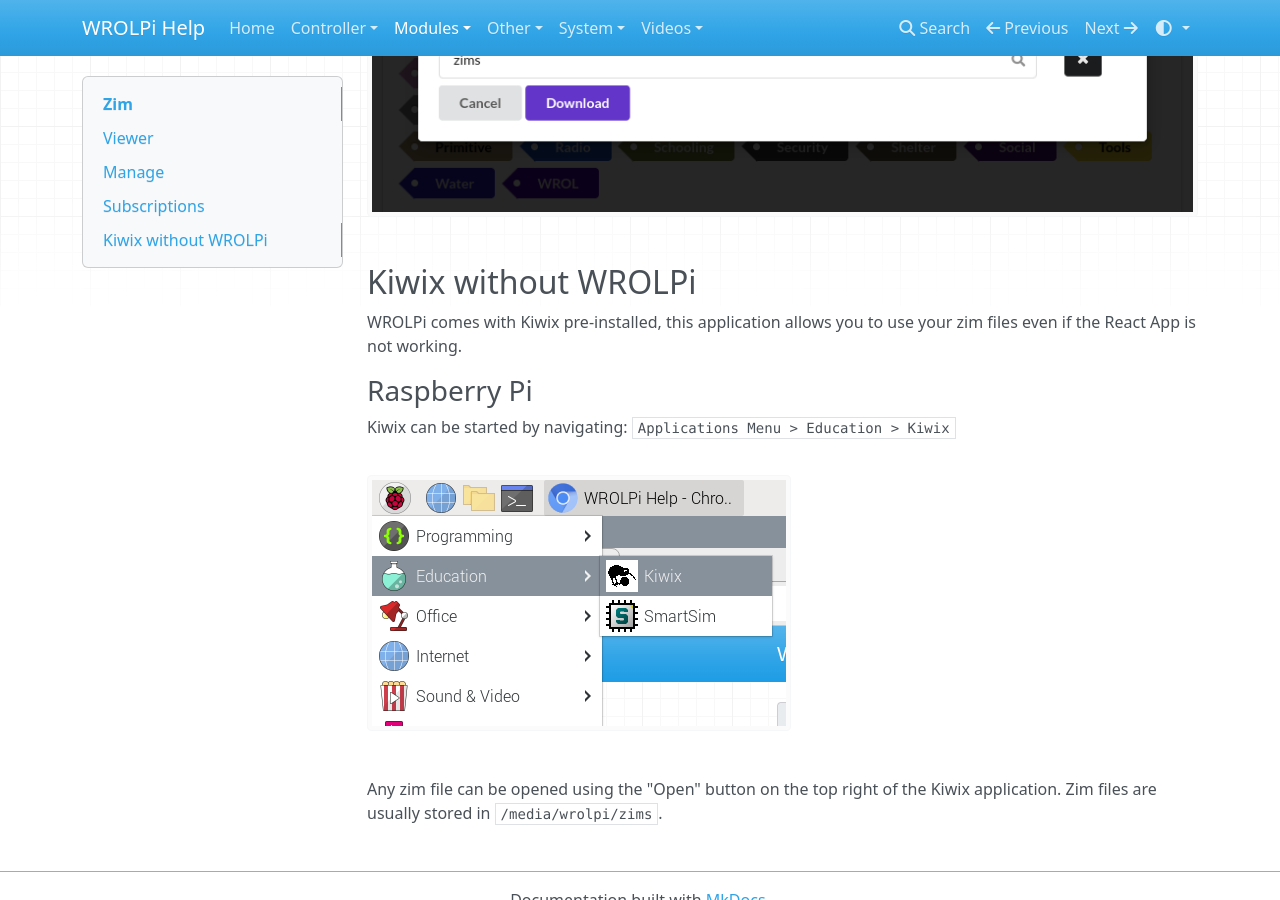
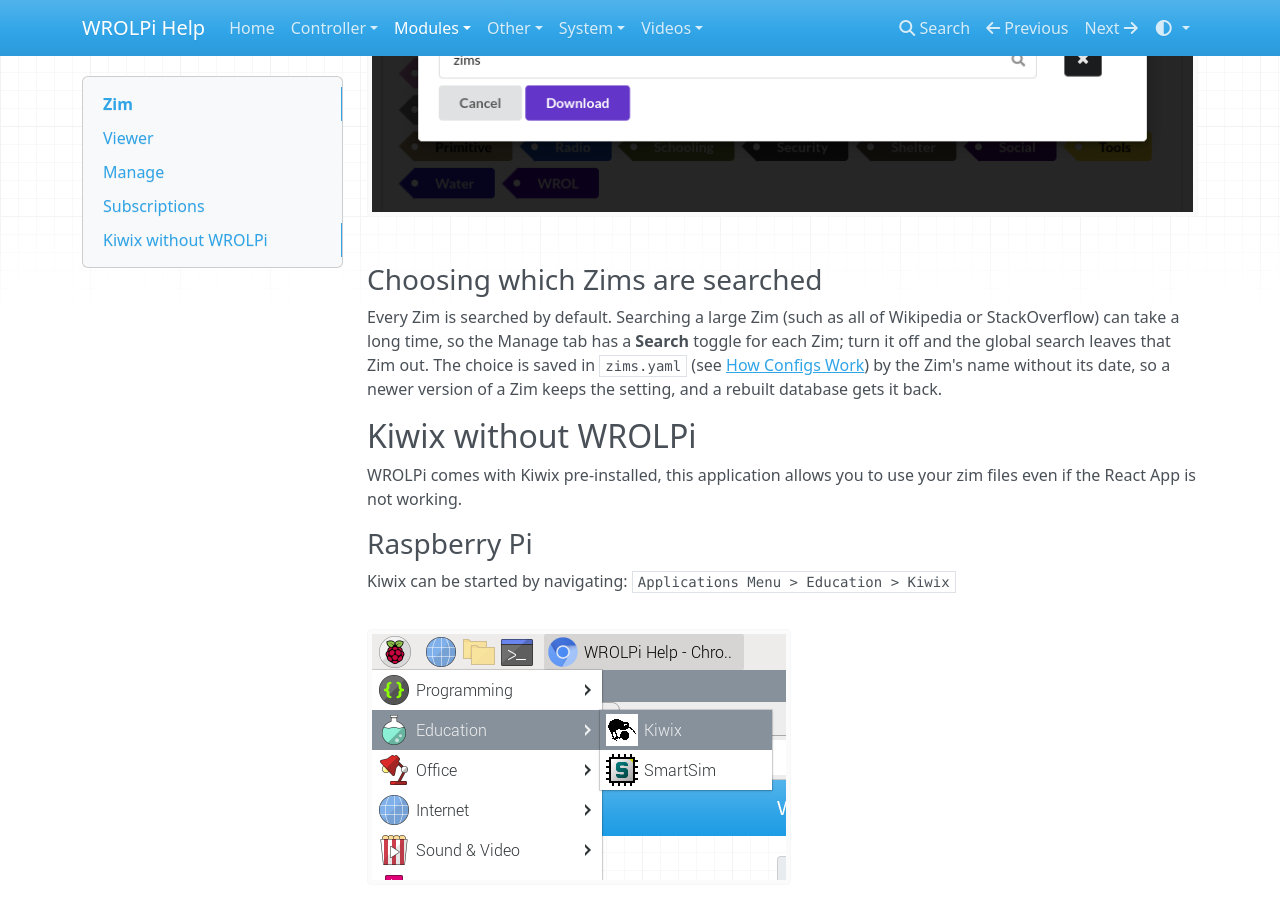
Before and after one commit to wrolpi/wrolpi-help, an MkDocs documentation site: the page built from docs/modules/zim/index.md, in a window 1280 px wide and 900 px high, scrolled down 2561 px. Built offline with MkDocs 1.6.1, drawn with Linux system fonts in a browser that asks for light colours; nearby versions of some CDN libraries.

Commit message:
Document the Zim Search toggle and zims.yaml
Co-Authored-By: Claude Fable 5.1 <noreply@anthropic.com>

```diff
--- a/docs/modules/zim/index.md
+++ b/docs/modules/zim/index.md
@@ -30,6 +30,13 @@ the `zims` directory.  (You may need to restart your WROLPi for the new Zim file
 
 ![Downloading a Zim file using the Files Downloader](zim-file-downloader.png)
 
+### Choosing which Zims are searched
+
+Every Zim is searched by default.  Searching a large Zim (such as all of Wikipedia or StackOverflow) can take a long
+time, so the Manage tab has a **Search** toggle for each Zim; turn it off and the global search leaves that Zim out.
+The choice is saved in `zims.yaml` (see [How Configs Work](../../system/configs.md)) by the Zim's name without its
+date, so a newer version of a Zim keeps the setting, and a rebuilt database gets it back.
+
 ## Kiwix without WROLPi
 
 WROLPi comes with Kiwix pre-installed, this application allows you to use your zim files even if the React App is not
```
Also changed, not shown: docs/system/configs.md (+1 -0 lines).
